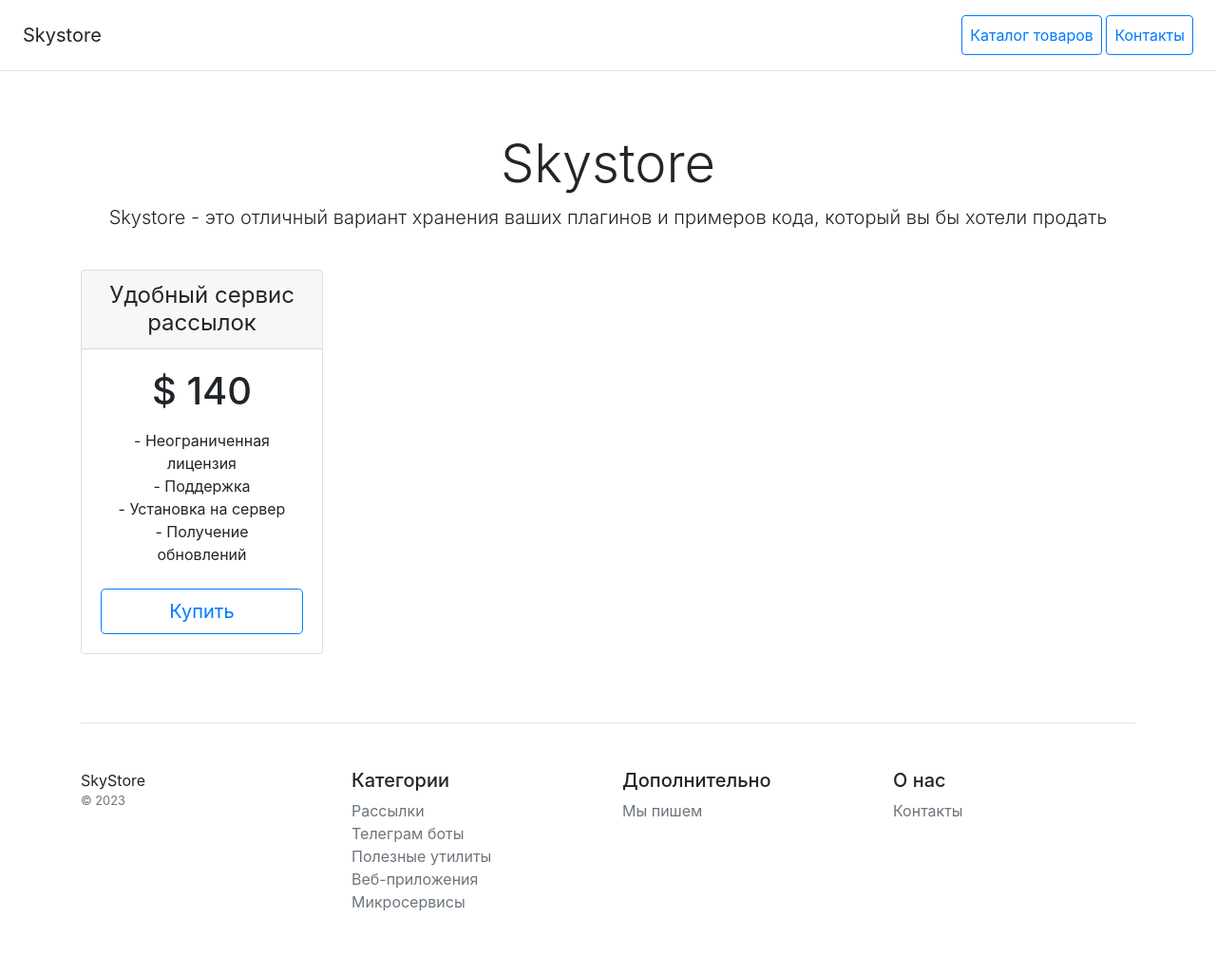
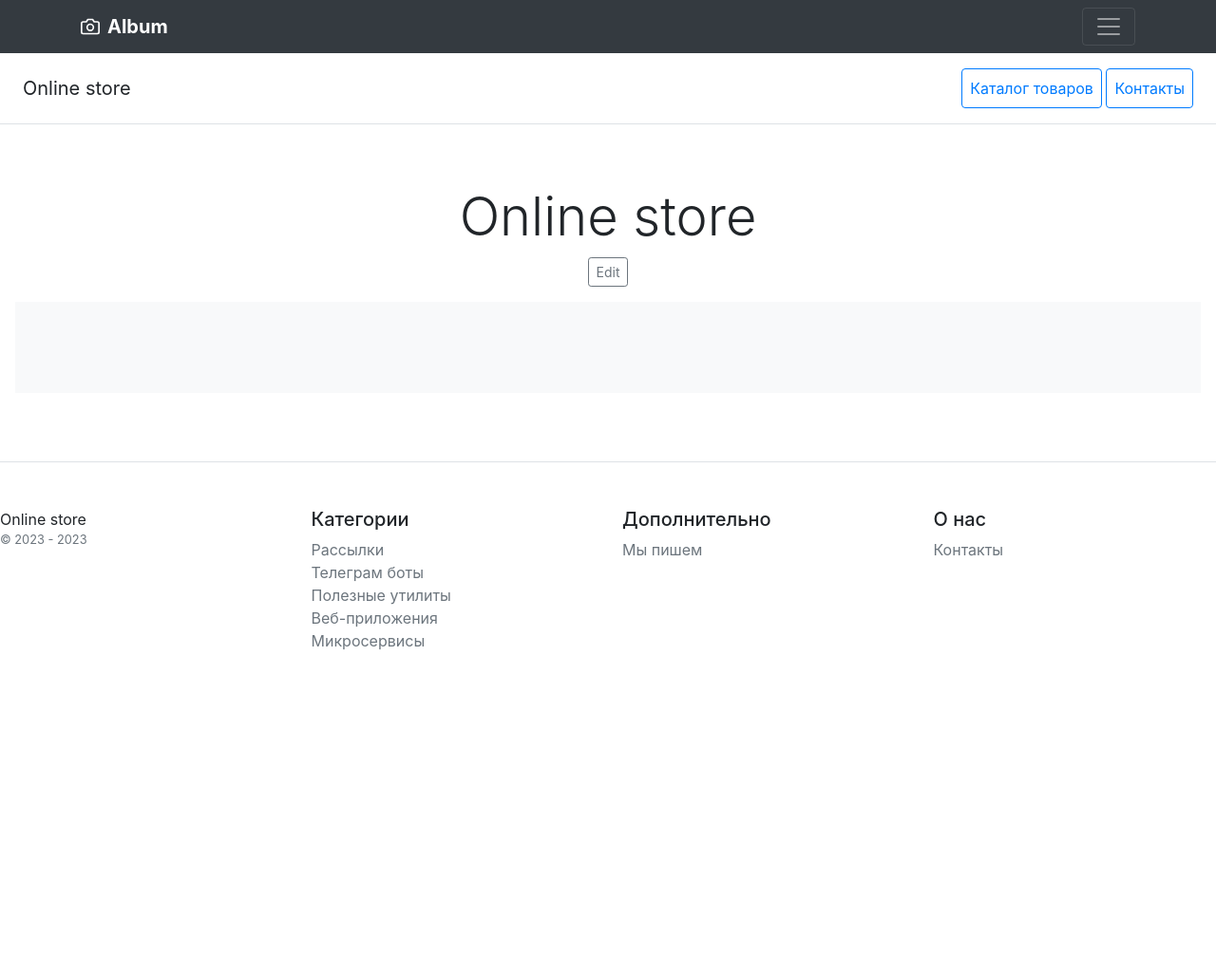
Before and after one commit to RomanKondratiuk/_Django_online_store, a Django app: page / in a window 1280 px wide. Shown: the whole page at 95% size. After the commit the page ends 684 px from the top, so only its background shows below. Run offline with Django 4.2, Linux system fonts and the light colour scheme; some libraries are stand-ins or nearby versions.

Commit message:
add  more info

```diff
--- a/catalog/templates/catalog/home.html
+++ b/catalog/templates/catalog/home.html
@@ -1,4 +1,6 @@
-<!doctype html>
+{% load static %}
+<!--<!doctype html>-->
+{{ '<' }}{{ '!DOCTYPE html>' }}
  <html lang="en">
  <head>
      <meta charset="utf-8">
@@ -7,8 +9,46 @@
      <link href="/static/css/bootstrap.min.css" rel="stylesheet">
  </head>
  <body>
+ <header>
+    <div class="collapse bg-dark" id="navbarHeader">
+        <div class="container">
+            <div class="row">
+                <div class="col-sm-8 col-md-7 py-4">
+                    <h4 class="text-white">About</h4>
+                    <p class="text-muted">Add some information about the album below, the author, or any other
+                        background context. Make it a few sentences long so folks can pick up some informative tidbits.
+                        Then, link them off to some social networking sites or contact information.</p>
+                </div>
+                <div class="col-sm-4 offset-md-1 py-4">
+                    <h4 class="text-white">Меню</h4>
+                    <ul class="list-unstyled">
+                        <li><a href="#" class="text-white">Главная</a></li>
+                        <li><a href="#" class="text-white">Контакты</a></li>
+                    </ul>
+                </div>
+            </div>
+        </div>
+    </div>
+    <div class="navbar navbar-dark bg-dark box-shadow">
+        <div class="container d-flex justify-content-between">
+            <a href="#" class="navbar-brand d-flex align-items-center">
+                <svg xmlns="http://www.w3.org/2000/svg" width="20" height="20" viewBox="0 0 24 24" fill="none"
+                     stroke="currentColor" stroke-width="2" stroke-linecap="round" stroke-linejoin="round" class="mr-2">
+                    <path d="M23 19a2 2 0 0 1-2 2H3a2 2 0 0 1-2-2V8a2 2 0 0 1 2-2h4l2-3h6l2 3h4a2 2 0 0 1 2 2z"></path>
+                    <circle cx="12" cy="13" r="4"></circle>
+                </svg>
+                <strong>Album</strong>
+            </a>
+            <button class="navbar-toggler" type="button" data-toggle="collapse" data-target="#navbarHeader"
+                    aria-controls="navbarHeader" aria-expanded="false" aria-label="Toggle navigation">
+                <span class="navbar-toggler-icon"></span>
+            </button>
+        </div>
+    </div>
+</header>
+
  <div class="d-flex flex-column flex-md-row align-items-center p-3 px-md-4 mb-3 bg-white border-bottom box-shadow">
-     <h5 class="my-0 mr-md-auto font-weight-normal">Skystore</h5>
+     <h5 class="my-0 mr-md-auto font-weight-normal">Online store</h5>
      <nav class="ms-5">
          <a class="p-2 btn btn-outline-primary" href="/products/">Каталог товаров</a>
          <a class="p-2 btn btn-outline-primary" href="/contacts/">Контакты</a>
@@ -16,37 +56,45 @@
  </div>
 
  <div class="pricing-header px-3 py-3 pt-md-5 pb-md-4 mx-auto text-center">
-     <h1 class="display-4">Skystore</h1>
-     <p class="lead">Skystore - это отличный вариант хранения ваших плагинов и примеров кода, который вы бы хотели
-         продать</p>
+     <h1 class="display-4">Online store</h1>
+     <p class="lead">
+         <button type="button" class="btn btn-sm btn-outline-secondary">Edit</button>
+         <div class="album py-5 bg-light">
+        <div class="container">
+
+            <div class="row">
+                {% for object in object_list %}
+                <div class="col-md-4">
+                    <div class="card mb-4 box-shadow">
+                        <img class="card-img-top"
+                             src="/media/2023-bmw-8-series-03-1643213321.jpeg{{ object.image }}"
+                             alt="Card image cap">
+                        <div class="card-body">
+<!--                            <p class="card-text">{{ object | title }}</p>-->
+                            <p class="card-text">{{ object }}</p>
+                            <div class="d-flex justify-content-between align-items-center">
+                                <div class="btn-group">
+                                    <button type="button" class="btn btn-sm btn-outline-secondary">View</button>
+                                    <button type="button" class="btn btn-sm btn-outline-secondary">Edit</button>
+                                </div>
+                            </div>
+                        </div>
+                    </div>
+                </div>
+                {% endfor %}
+            </div>
+        </div>
+    </div>
+
+
  </div>
 
- <div class="container">
-     <div class="row text-center">
-         <div class="col-3">
-             <div class="card mb-4 box-shadow">
-                 <div class="card-header">
-                     <h4 class="my-0 font-weight-normal">Удобный сервис рассылок</h4>
-                 </div>
-                 <div class="card-body">
-                     <h1 class="card-title pricing-card-title">$ 140</h1>
-                     <ul class="list-unstyled mt-3 mb-4 text-start m-3">
-                         <li>- Неограниченная лицензия</li>
-                         <li>- Поддержка</li>
-                         <li>- Установка на сервер</li>
-                         <li>- Получение обновлений</li>
-                     </ul>
-                     <button type="button" class="btn btn-lg btn-block btn-outline-primary">Купить</button>
-                 </div>
-             </div>
-         </div>
-     </div>
 
      <footer class="pt-4 my-md-5 pt-md-5 border-top">
          <div class="row">
              <div class="col-12 col-md">
-                 SkyStore
-                 <small class="d-block mb-3 text-muted">&copy; 2023</small>
+                 Online store
+                 <small class="d-block mb-3 text-muted">&copy; 2023 - {% now 'Y' %}</small>
              </div>
              <div class="col-6 col-md">
                  <h5>Категории</h5>
--- a/config/urls.py
+++ b/config/urls.py
@@ -21,4 +21,4 @@
 urlpatterns = [
     path('admin/', admin.site.urls),
     path('', include('catalog.urls'))
-]+ static(settings.MEDIA_URL, document_root=settings.MEDIA_ROOT)
+] + static(settings.MEDIA_URL, document_root=settings.MEDIA_ROOT)
```
Also changed, not shown: catalog/templates/catalog/products.html (+4 -5 lines).
